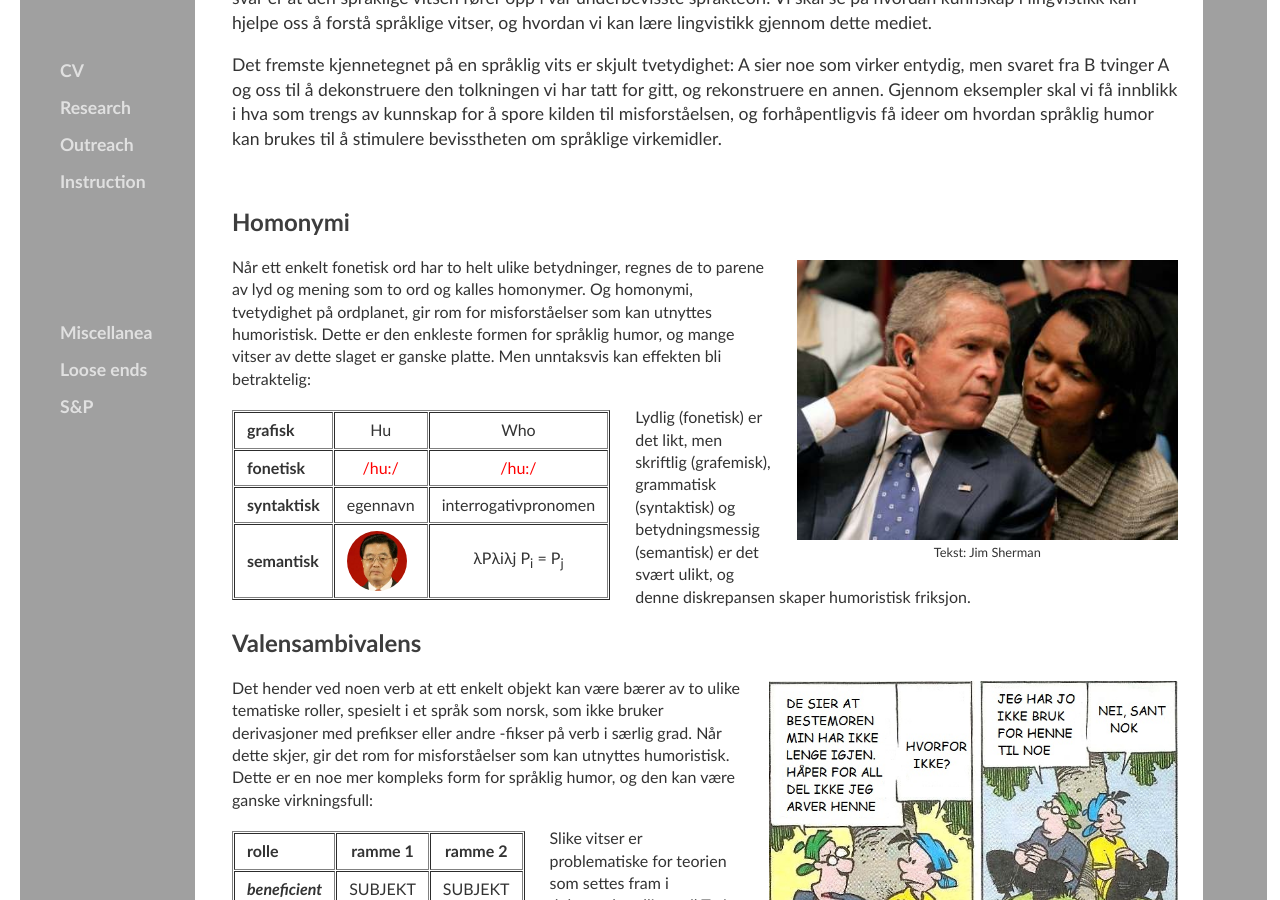
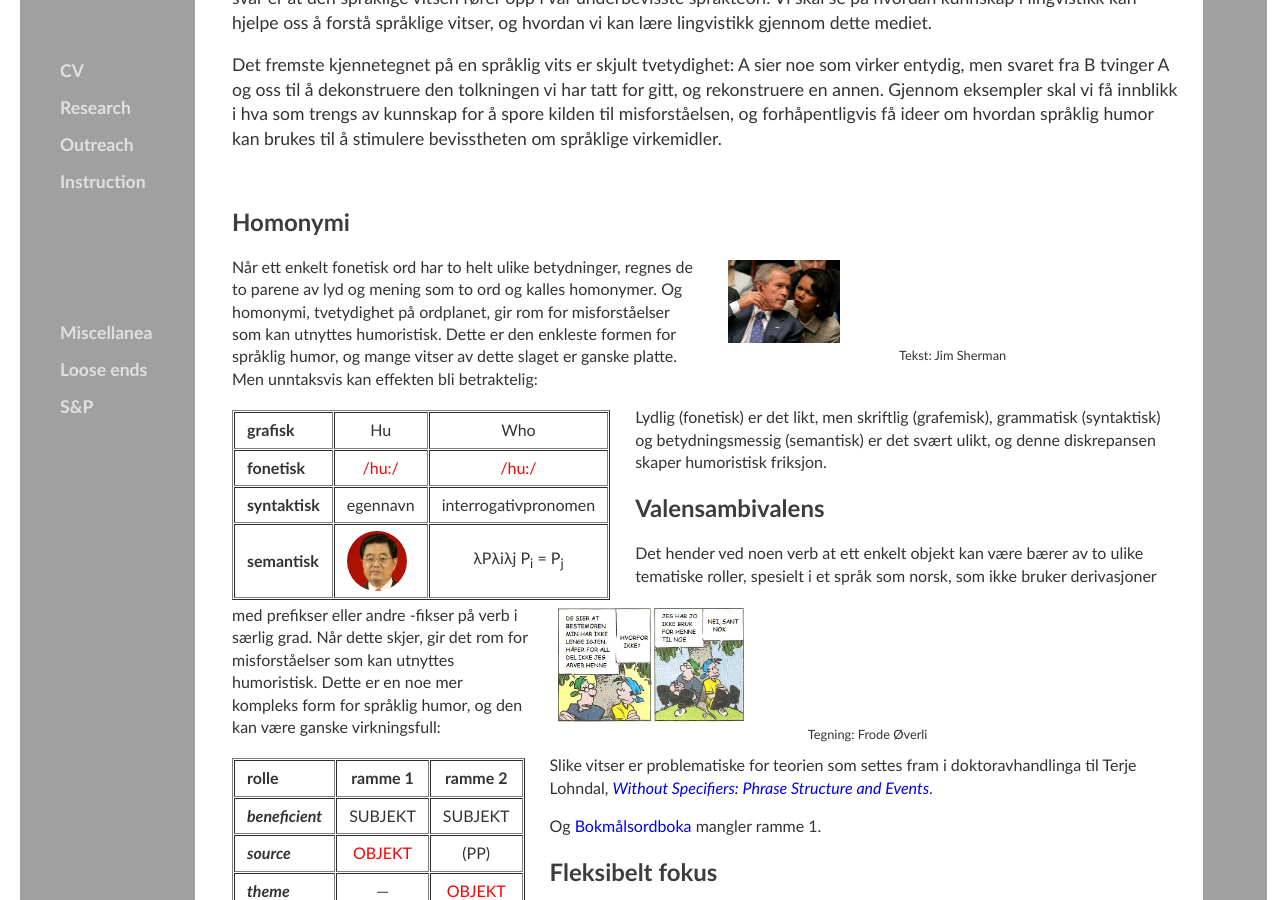
Before and after one commit to kjelljs/kjelljs.github.io, a Jekyll site: the page built from dissemination/vitsen.html, in a window 1280 px wide and 900 px high, scrolled down 305 px. Built offline with Jekyll 4.4.1, drawn with Linux system fonts in a browser that asks for light colours.

Commit message:
Update vitsen.html

```diff
--- a/dissemination/vitsen.html
+++ b/dissemination/vitsen.html
@@ -46,8 +46,8 @@
 <p>Det fremste kjennetegnet på en språklig vits er skjult tvetydighet: A sier noe som virker entydig, men svaret fra B tvinger A og oss til å dekonstruere den tolkningen vi har tatt for gitt, og rekonstruere en annen. Gjennom eksempler skal vi få innblikk i hva som trengs av kunnskap for å spore kilden til misforståelsen, og forhåpentligvis få ideer om hvordan språklig humor kan brukes til å stimulere bevisstheten om språklige virkemidler.</p>
 </div>
 </br>
-<div><h2>Homonymi</h2>
-<div style="float:right;"><figure class="rightfig"><a href="http://www.youtube.com/watch?v=rVqngNypPdM"><img src="/pics/rice_bush.jpg" style="height: 280px"></a><figcaption>Tekst: Jim Sherman</figcaption></figure></div>
+<h2>Homonymi</h2>
+<div style="float:right;"><figure class="rightfig"><a href="http://www.youtube.com/watch?v=rVqngNypPdM"><img src="/pics/rice_bush.jpg" style="width: 25%"></a><figcaption>Tekst: Jim Sherman</figcaption></figure></div>
 <p>Når ett enkelt fonetisk ord har to helt ulike betydninger, regnes de to parene av lyd og mening som to ord og kalles homonymer. Og homonymi, tvetydighet på ordplanet, gir rom for misforståelser som kan utnyttes humoristisk. Dette er den enkleste formen for språklig humor, og mange vitser av dette slaget er ganske platte. Men unntaksvis kan effekten bli betraktelig:
 </p>
 <div style="float:left"><figure class="leftfig"><table border="1" cellspacing="1">
@@ -79,9 +79,8 @@
 </table></figure></div>
 <p>Lydlig (fonetisk) er det likt, men skriftlig (grafemisk), grammatisk (syntaktisk) og betydningsmessig (semantisk) er det svært ulikt, og denne diskrepansen skaper humoristisk friksjon.
 </p>
-</div>
-<div class="display: block"><h2>Valensambivalens</h2>
-<div style="float:right;"><figure class="rightfig"><a href="http://www.youtube.com/watch?v=rVqngNypPdM"><img src="/pics/pasankjakan.jpg" style="height: 250px"></a><figcaption>Tegning: Frode Øverli</figcaption></figure></div>
+<h2>Valensambivalens</h2>
+<div style="float:right;"><figure class="rightfig"><a href="http://www.youtube.com/watch?v=rVqngNypPdM"><img src="/pics/pasankjakan.jpg" style="width: 30%"></a><figcaption>Tegning: Frode Øverli</figcaption></figure></div>
 <p>Det hender ved noen verb at ett enkelt objekt kan være bærer av to ulike tematiske roller, spesielt i et språk som norsk, som ikke bruker derivasjoner med prefikser eller andre -fikser på verb i særlig grad. Når dette skjer, gir det rom for misforståelser som kan utnyttes humoristisk. Dette er en noe mer kompleks form for språklig humor, og den kan være ganske virkningsfull:
 </p>
 <div style="float:left"><figure class="leftfig"><table border="1" cellspacing="1">
@@ -113,6 +112,5 @@
 <p>Slike vitser er problematiske for teorien som settes fram i doktoravhandlinga til Terje Lohndal, <a href="http://ling.umd.edu/publications/155/"><i>Without Specifiers: Phrase Structure and Events</i></a>.</p>
 <p>Og <a href="https://ordbok.uib.no/perl/ordbok.cgi?OPP=arve&ant_bokmaal=5&ant_nynorsk=5&bokmaal=+&ordbok=begge">Bokmålsordboka</a> mangler ramme 1.
 </p>
-	<p>&nbsp;</p></div>
 <h2>Fleksibelt fokus</h2>
 <div style="float:right;"><figure class="rightfig"><a href="http://www.youtube.com/watch?v=rVqngNypPdM"><img src="/pics/zofie.jpg" style="height: 200px"></a><figcaption>Tegning: Grethe Nestor og Norunn Blichfeldt Schjerven</figcaption></figure></div>
```
